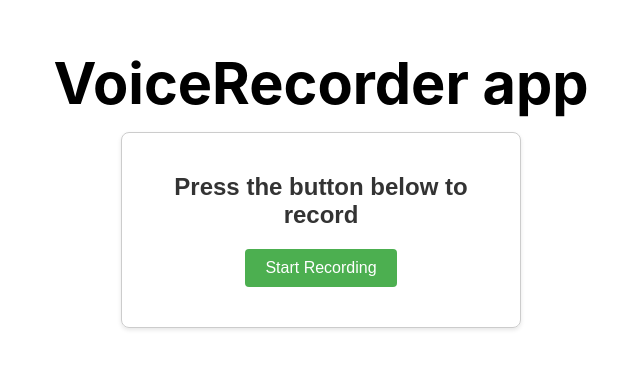
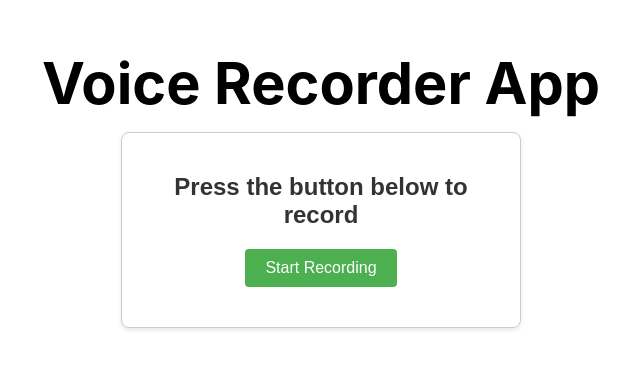
Before and after one commit to NadyaPatricia-RGA/voice-recorder-app, a Next.js app: page / in a window 1280 px wide. Shown: the part 211-580 px from the top of the page, without its empty margins (319-959 px from the left). Built offline with nearby package versions, Linux system fonts and the light colour scheme.

Commit message:
Update title

```diff
--- a/pages/index.js
+++ b/pages/index.js
@@ -12,7 +12,7 @@ export default function Home() {
 
      <main>
       <h1 className={styles.title}>
-        VoiceRecorder app
+        Voice Recorder App
       </h1>
       <VoiceRecorder />
      </main>
```
